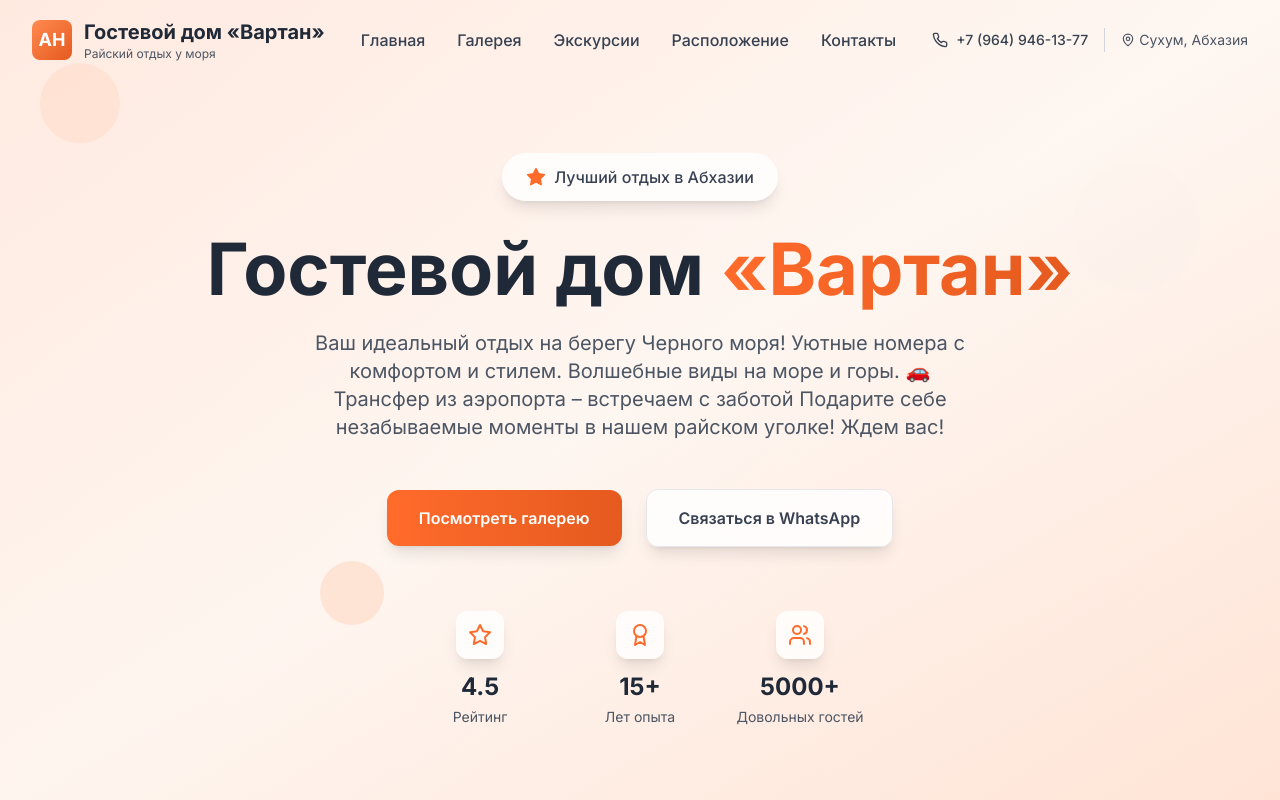
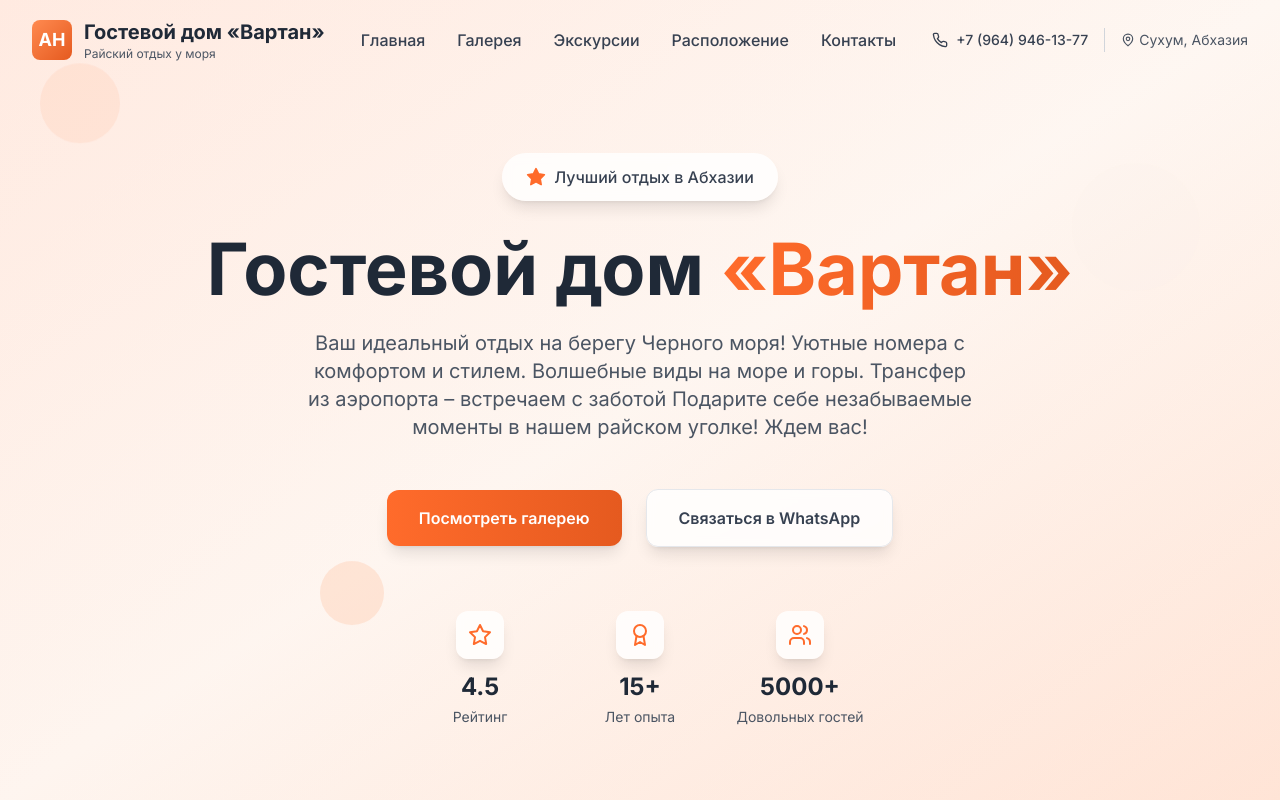
Before and after one commit to hotel-vartan/site, a React (Vite) app: page / in a window 1280 px wide. Shown: the top 800 px of the page. Built offline with nearby package versions, Linux system fonts and the light colour scheme.

Commit message:
Update Hero.tsx

```diff
--- a/src/components/Hero.tsx
+++ b/src/components/Hero.tsx
@@ -79,8 +79,7 @@ const Hero = () => {
             className="text-lg sm:text-xl text-gray-600 dark:text-gray-300 mb-12 max-w-2xl mx-auto leading-relaxed"
           >
 Ваш идеальный отдых на берегу Черного моря!
-Уютные номера с комфортом и стилем. Волшебные виды на море и горы.
-🚗 Трансфер из аэропорта – встречаем с заботой
+Уютные номера с комфортом и стилем. Волшебные виды на море и горы. Трансфер из аэропорта – встречаем с заботой
 Подарите себе незабываемые моменты в нашем райском уголке! Ждем вас!
           </motion.p>
 
```
